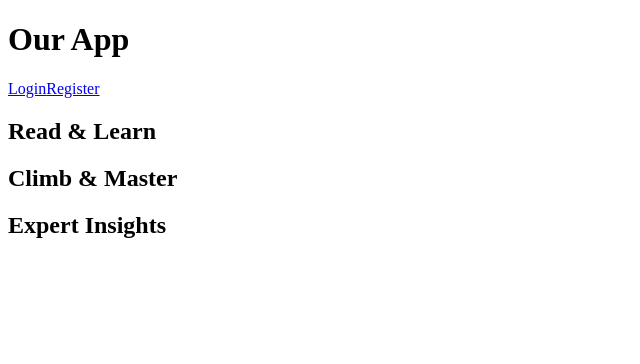
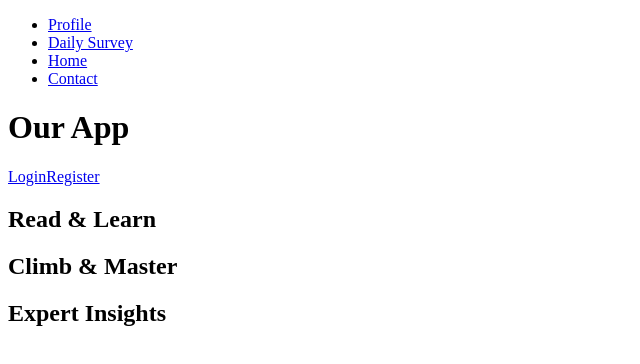
Before and after one commit to Winter-2024-Hackathon-Team-2/health-tracker, a React (Create React App) app in the folder frontend/: page / in a window 1280 px wide. Shown: the top 364 px of the page, without its empty margins (0-640 px from the left). Built offline with nearby package versions, Linux system fonts and the light colour scheme.

Commit message:
Re-added navbar
Simple edit to re-implement the navbar at the top for ease of testing

```diff
--- a/frontend/src/App.js
+++ b/frontend/src/App.js
@@ -12,6 +12,7 @@ import { reauthenticate } from "./features/auth/authSlice.js";
 import Dashboard from "./pages/Dashboard/Dashboard.js";
 import RegForm from "./components/RegForm/RegForm.js";
 import HomePage from "./pages/HomePage/HomePage.js";
+import NavBar from "./layout/NavBar.js";
 // import Profile from "./pages/Profile/Profile.js";
 // import ProjectDetail from "./components/ProjectDetail/ProjectDetail.js";
 // import ProjectLesson from "./components/ProjectLesson/ProjectLesson.js";
@@ -30,7 +31,7 @@ const App = () => {
 
   return (
     <Router>
-      {/* <Navbar1 /> */}
+     <NavBar />
       <div className="app-container">
         <Routes>
           <Route
```
